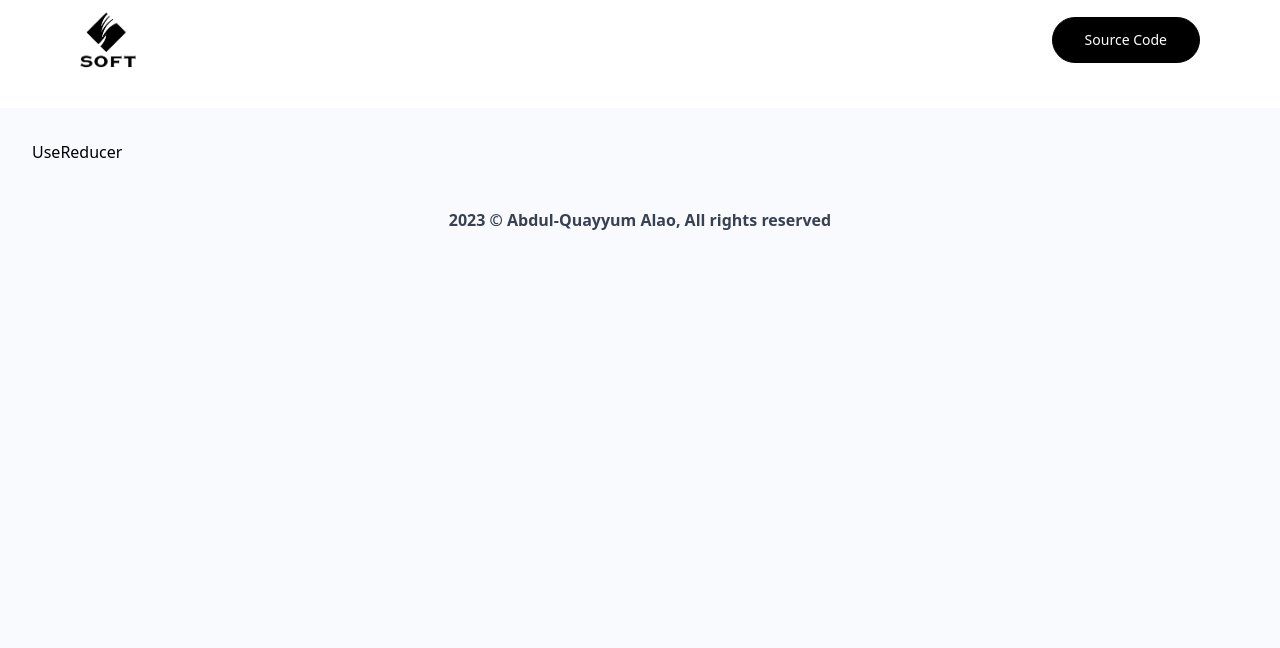
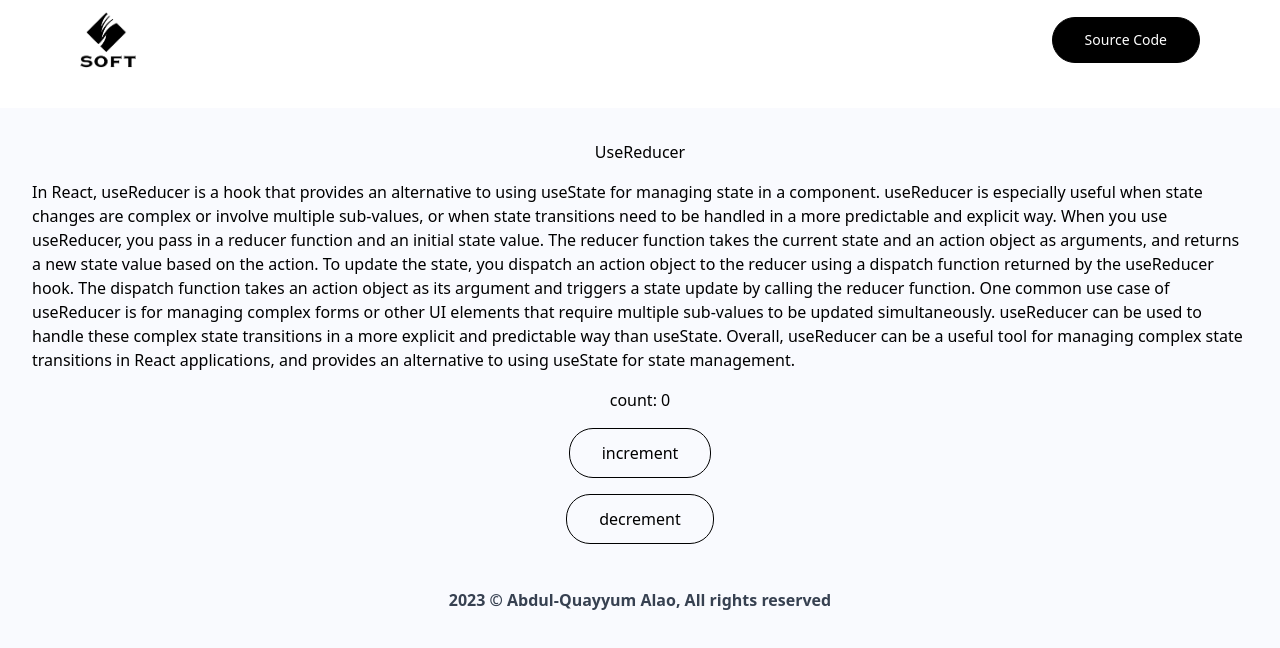
Before and after one commit to AbdulQuayyum/React-Hooks, a React (Create React App) app: page /UseReducer in a window 1280 px wide. Shown: the top 648 px of the page. Built offline with nearby package versions, Linux system fonts and the light colour scheme.

Commit message:
Steady Cooking👨🏾‍🍳...

```diff
--- a/src/Views/UseReducer.js
+++ b/src/Views/UseReducer.js
@@ -1,8 +1,35 @@
-import React from 'react'
+import React, { useReducer } from 'react'
+
+function reducer(state, action) {
+  switch (action.type) {
+    case "increment":
+      return state + 1
+    case "decrement":
+      return state - 1
+    default:
+      return state
+  }
+}
 
 const UseReducer = () => {
+  const [count, dispatch] = useReducer(reducer, 0)
+
   return (
-    <div>UseReducer</div>
+    <div className='flex flex-col items-center justify-center w-full gap-y-4 '>
+      <h4> UseReducer </h4>
+      <p>In React, useReducer is a hook that provides an alternative to using useState for managing state in a component. useReducer is especially useful when state changes are complex or involve multiple sub-values, or when state transitions need to be handled in a more predictable and explicit way.
+
+        When you use useReducer, you pass in a reducer function and an initial state value. The reducer function takes the current state and an action object as arguments, and returns a new state value based on the action.
+
+        To update the state, you dispatch an action object to the reducer using a dispatch function returned by the useReducer hook. The dispatch function takes an action object as its argument and triggers a state update by calling the reducer function.
+
+        One common use case of useReducer is for managing complex forms or other UI elements that require multiple sub-values to be updated simultaneously. useReducer can be used to handle these complex state transitions in a more explicit and predictable way than useState.
+
+        Overall, useReducer can be a useful tool for managing complex state transitions in React applications, and provides an alternative to using useState for state management.</p>
+      <div>count: {count}</div>
+      <button className='px-8 py-3 border border-black hover:text-gray-500 hover:border-gray-500 rounded-3xl' onClick={() => dispatch({ type: "increment" })}>increment</button>
+      <button className='px-8 py-3 border border-black hover:text-gray-500 hover:border-gray-500 rounded-3xl' onClick={() => dispatch({ type: "decrement" })}>decrement</button>
+    </div>
   )
 }
 
```
